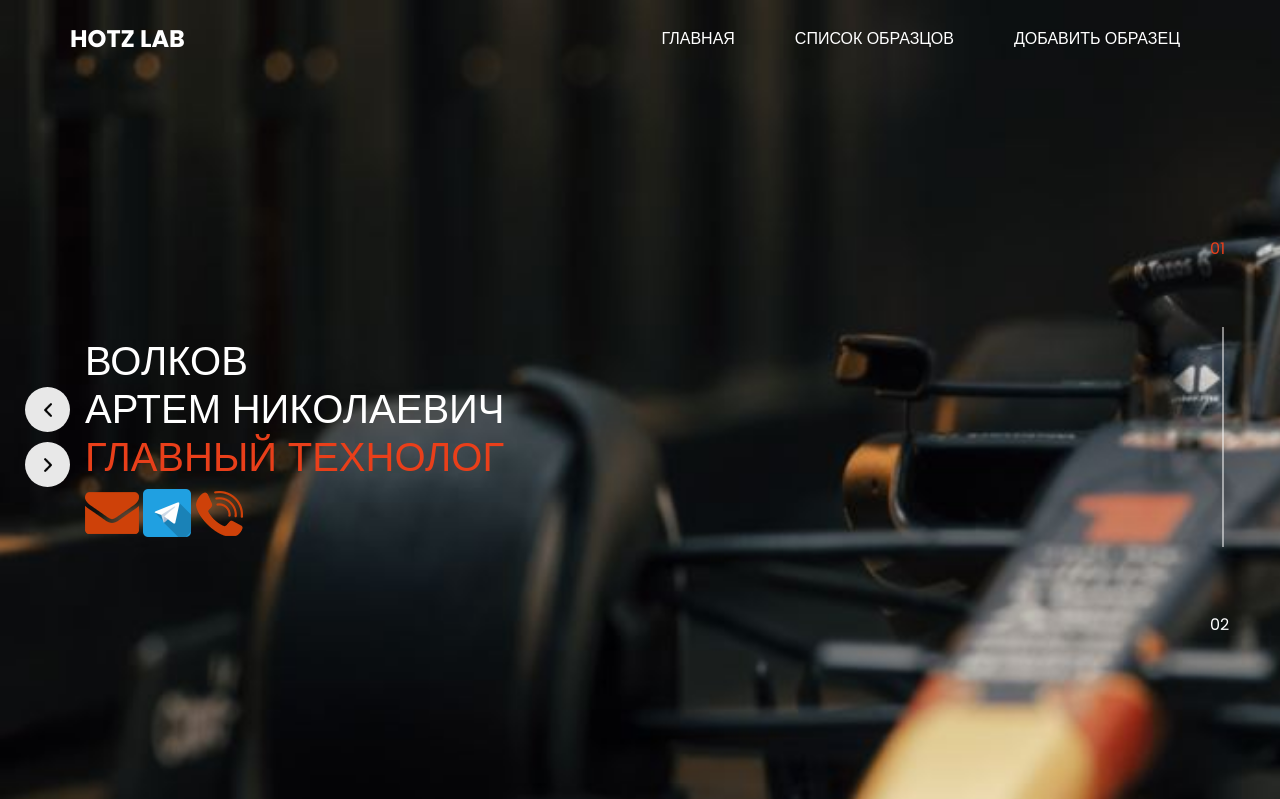
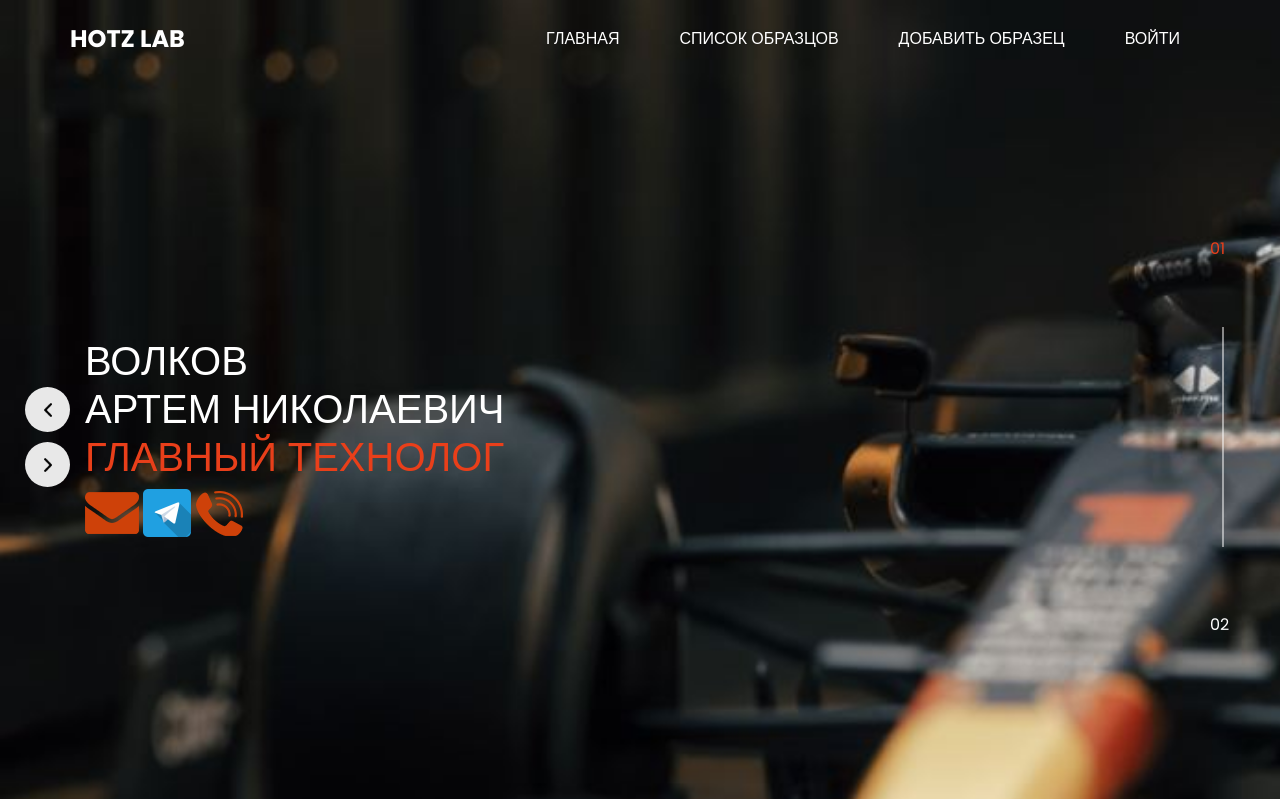
Before and after one commit to F1reStyLe/LabSite, a Django app: page / in a window 1280 px wide. Shown: the top 799 px of the page. Run offline with Django 4.2, Linux system fonts and the light colour scheme; some libraries are stand-ins or nearby versions.

Commit message:
add login link

```diff
--- a/lab/templates/lab/base.html
+++ b/lab/templates/lab/base.html
@@ -62,6 +62,9 @@
                 <li class="nav-item">
                   <a class="nav-link" href="{% url 'add_sample' %}">Добавить образец</a>
                 </li>
+                <li class="nav-item">
+                  <a class="nav-link" href="#">Войти <i class="fas fa-sign-in-alt"></i></a>
+              </li>
               </ul>
             </div>
           </div>
```
